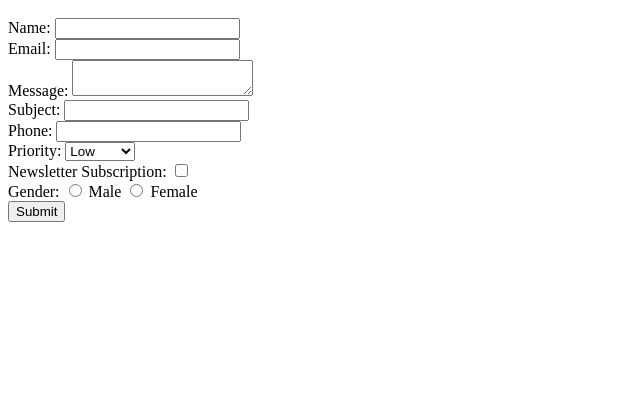
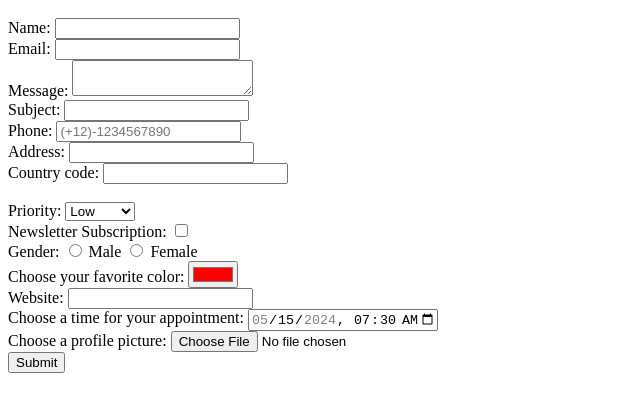
Before and after one commit to miaplesyrup/PHT04, a plain HTML site: page HTML/contact.html in a window 1280 px wide. Shown: the part 48-460 px from the top of the page, without its empty margins (0-640 px from the left). Drawn offline with Linux system fonts and the light colour scheme.

Commit message:
Added more input fields to test other attributes

```diff
--- a/HTML/contact.html
+++ b/HTML/contact.html
@@ -7,45 +7,159 @@
   <h1>Contact Form</h1>
   <form>
     <div>
-      <label for="name">Name:</label>
-      <input type="text" id="name" name="name" required>
+      <label for="name">
+        Name:
+      </label>
+      <input
+        type="text"
+        id="name"
+        name="name"
+        required
+      >
     </div>
     <div>
-      <label for="email">Email:</label>
-      <input type="email" id="email" name="email" required>
+      <label for="email">
+        Email:
+      </label>
+      <input
+        type="email"
+        id="email"
+        name="email"
+        required
+      >
     </div>
     <div>
-      <label for="message">Message:</label>
-      <textarea id="message" name="message" required></textarea>
+      <label for="message">
+        Message:
+      </label>
+      <textarea
+        id="message"
+        name="message"
+        required
+      ></textarea>
     </div>
     <div>
-      <label for="subject">Subject:</label>
-      <input type="text" id="subject" name="subject">
+      <label for="subject">
+        Subject:
+      </label>
+      <input
+        type="text"
+        id="subject"
+        name="subject"
+      >
     </div>
     <div>
-      <label for="phone">Phone:</label>
-      <input type="">
+      <label
+        for="phone"
+      >
+        Phone:
+      </label>
+      <input
+        type="tel"
+        id="phone"
+        name="phone"
+        pattern="\(\+[0-9]{2}\)-[0-9]{10}"
+        placeholder="(+12)-1234567890" required
+      >
     </div>
     <div>
-      <label for="priority">Priority:</label>
-      <select id="priority" name="priority">
-        <option value="low">Low</option>
-        <option value="medium">Medium</option>
-        <option value="high">High</option>
+      <label for="Address">
+        Address:
+      </label>
+      <input
+        type="text"
+        id="address"
+        name="address"
+      >
+    </div>
+      <label for="country_code">
+        Country code:
+      </label>
+      <input
+        type="text"
+        id="country_code"
+        name="country_code"
+        pattern="[A-Za-z]{3}"
+        title="Three letter country code"
+      >
+      <br><br>
+    <div>
+      <label for="priority">
+        Priority:
+      </label>
+      <select
+        id="priority"
+        name="priority"
+      >
+        <option value="low">
+          Low
+        </option>
+        <option value="medium">
+          Medium
+        </option>
+        <option value="high">
+          High
+        </option>
       </select>
     </div>
     <div>
-      <label>Newsletter Subscription:</label>
-      <input type="checkbox" id="newsletter" name="newsletter">
+      <label>
+        Newsletter Subscription:
+      </label>
+      <input
+        type="checkbox"
+        id="newsletter"
+        name="newsletter"
+      >
     </div>
     <div>
-      <label>Gender:</label>
-      <input type="radio" id="male" name="gender" value="male">
-      <label for="male">Male</label>
-      <input type="radio" id="female" name="gender" value="female">
-      <label for="female">Female</label>
+      <label>
+        Gender:
+      </label>
+      <input
+        type="radio"
+        id="male"
+        name="gender"
+        value="male"
+      >
+      <label for="male">
+        Male
+      </label>
+      <input
+        type="radio"
+        id="female"
+        name="gender"
+        value="female"
+      >
+      <label for="female">
+        Female
+      </label>
     </div>
-    <button type="submit">Submit</button>
+    <div>
+      <label for="favcolor">Choose your favorite color:</label>
+      <input type="color" id="favcolor" name="favcolor" value="#ff0000">
+    </div>
+    <div>
+      <label for="website">Website:</label>
+      <input type="url" id="website" name="website">
+    </div>
+    <div>
+      <label for="meeting-time">Choose a time for your appointment:</label>
+      <input
+        type="datetime-local"
+        id="meeting-time"
+        name="meeting-time"
+        value="2024-05-15T07:30"
+        min="2024-05-15T00:00"
+        max="2024-05-30T00:00" />
+    </div>
+    <div>
+      <label for="avatar">Choose a profile picture:</label>
+      <input type="file" id="avatar" name="avatar" accept="image/png, image/jpeg" />
+    </div>
+    <button type="submit">
+      Submit
+    </button>
   </form>
 </body>
 </html>
```
